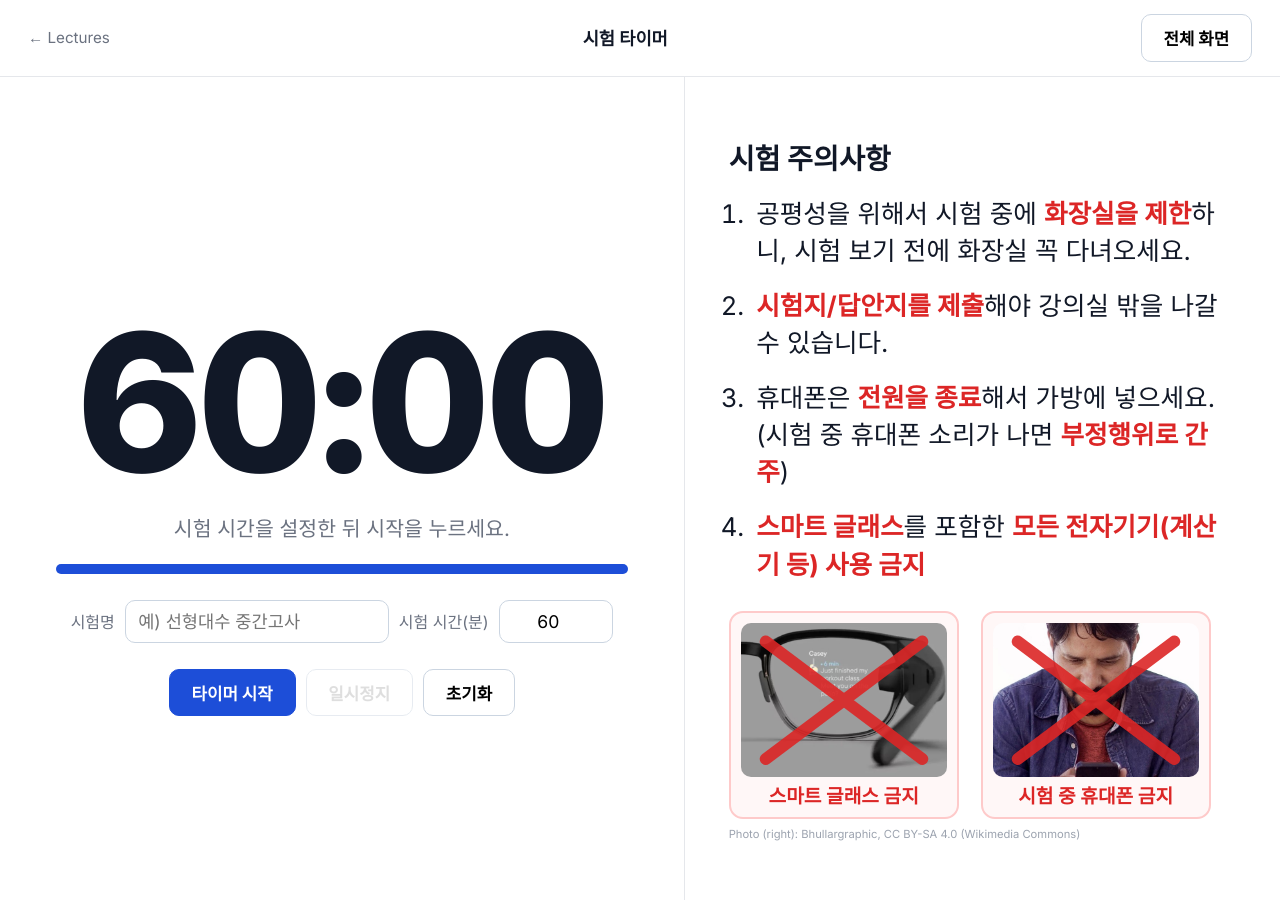
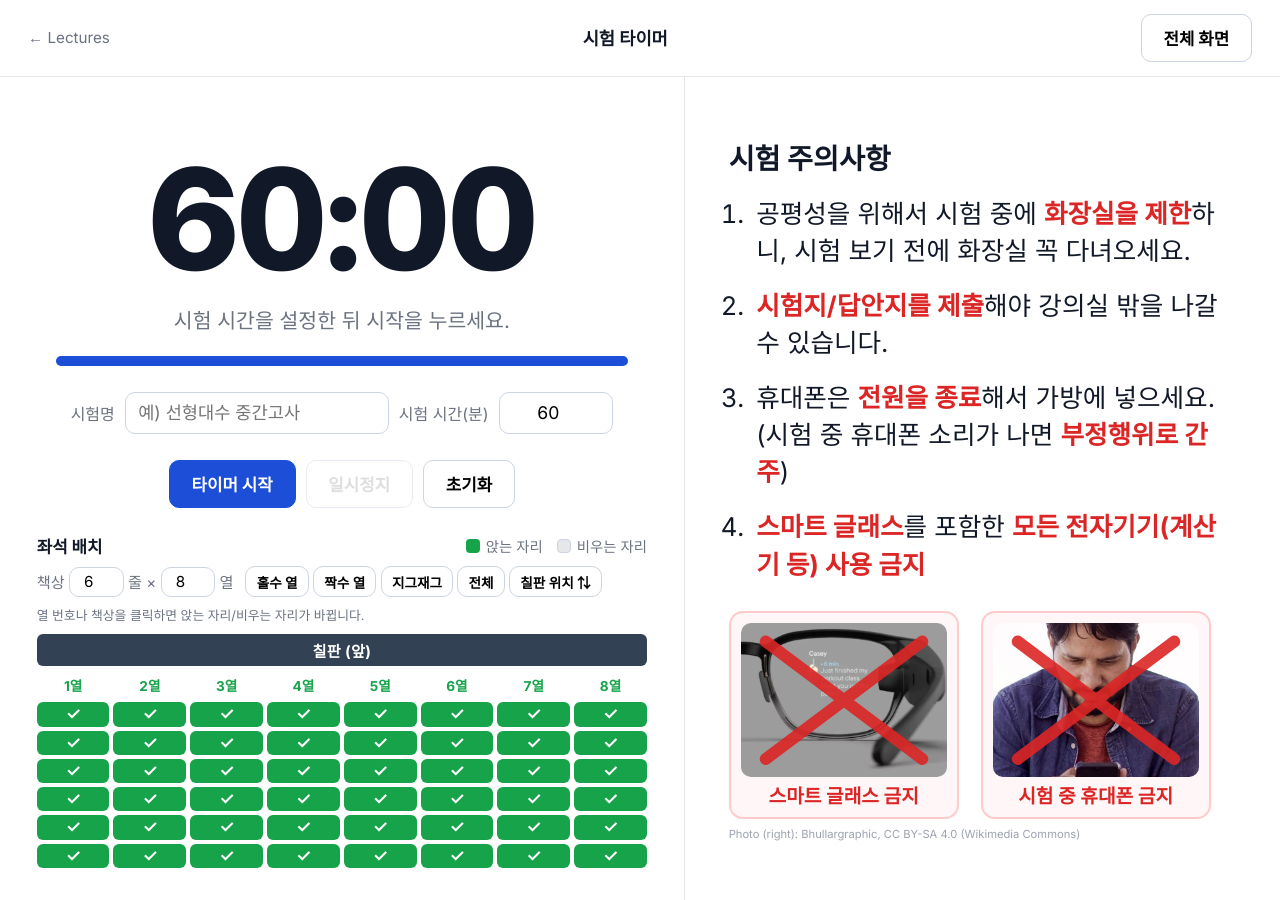
Before and after one commit to hyperx-web/hyperx, a Jekyll site: the page built from lectures/exam-timer/index.html, in a window 1280 px wide. Built offline with Jekyll 4.4.1, drawn with Linux system fonts in a browser that asks for light colours.

Commit message:
Exam timer: configurable seat map with board marker and click-to-toggle columns
Co-Authored-By: Claude Opus 5.5 <noreply@anthropic.com>

```diff
--- a/lectures/exam-timer/index.html
+++ b/lectures/exam-timer/index.html
@@ -24,7 +24,7 @@ permalink: /lectures/exam-timer/
   .left { display: flex; flex-direction: column; align-items: center; justify-content: center; padding: 24px; border-right: 1px solid var(--line); }
   .right { padding: 36px 44px; display: flex; flex-direction: column; justify-content: center; }
   #examName { font-size: clamp(1.4rem, 2.6vw, 2.2rem); font-weight: 700; text-align: center; margin: 0 0 6px; min-height: 1.2em; }
-  #clock { font-variant-numeric: tabular-nums; font-weight: 800; font-size: clamp(5rem, 15vw, 13rem); line-height: 1; letter-spacing: -0.02em; }
+  #clock { font-variant-numeric: tabular-nums; font-weight: 800; font-size: clamp(4.2rem, 11vw, 10rem); line-height: 1; letter-spacing: -0.02em; }
   #clock.warn { color: var(--warn); }
   #clock.danger { color: var(--danger); }
   #clock.done { color: var(--danger); font-size: clamp(3.5rem, 9vw, 8rem); }
@@ -58,6 +58,26 @@ permalink: /lectures/exam-timer/
   .banned .x path { stroke: #dc2626; stroke-width: 9; stroke-linecap: round; fill: none; vector-effect: non-scaling-stroke; stroke-width: 12px; opacity: .9; }
   .credit { margin: 8px 0 0; font-size: .7rem; color: #9ca3af; }
   .banned figcaption { margin-top: 4px; font-weight: 700; color: var(--danger); font-size: clamp(.95rem, 1.5vw, 1.2rem); }
+  /* seat map */
+  .seats { width: min(680px, 96%); margin-top: 26px; }
+  .seat-head { display: flex; justify-content: space-between; align-items: center; margin-bottom: 8px; font-size: 1.05rem; }
+  .legend { font-size: .9rem; color: var(--muted); display: flex; align-items: center; gap: 6px; }
+  .legend .sw { display: inline-block; width: 14px; height: 14px; border-radius: 4px; margin-left: 8px; }
+  .sw.on { background: #16a34a; } .sw.off { background: #e5e7eb; border: 1px solid #cbd5e1; }
+  .seat-setup { display: flex; flex-wrap: wrap; gap: 8px 12px; align-items: center; margin-bottom: 10px; font-size: .95rem; color: var(--muted); }
+  .seat-setup input[type=number] { width: 3.6em; font-size: .95rem; padding: .3em .4em; }
+  .presets button { font-size: .85rem; padding: .35em .75em; font-weight: 600; }
+  .hint { font-size: .8rem; flex-basis: 100%; }
+  .board { text-align: center; font-weight: 700; color: #fff; background: #334155; border-radius: 6px; padding: 5px 0; font-size: .95rem; letter-spacing: .02em; }
+  .grid { display: grid; gap: 4px; margin: 6px 0; }
+  .grid .colh { text-align: center; font-size: .85rem; font-weight: 700; color: var(--muted); cursor: pointer; border-radius: 6px; padding: 3px 0; user-select: none; }
+  .grid .colh:hover { background: #eef2ff; }
+  .grid .colh.on { color: #16a34a; }
+  .desk { aspect-ratio: 3 / 1; min-height: 22px; border-radius: 6px; display: flex; align-items: center; justify-content: center; font-weight: 800; cursor: pointer; user-select: none;
+          font-size: clamp(.7rem, 1.4vw, 1.05rem); transition: background .15s; }
+  .desk.on { background: #16a34a; color: #fff; }
+  .desk.off { background: #f3f4f6; color: #cbd5e1; border: 1px solid #e5e7eb; }
+  .running .seats { margin-top: 18px; }
   @media (max-width: 900px) { main { grid-template-columns: 1fr; } .left { border-right: 0; border-bottom: 1px solid var(--line); } }
   :fullscreen header { display: none; }
 </style>
@@ -85,6 +105,26 @@ permalink: /lectures/exam-timer/
       <button id="start" class="primary" type="button">타이머 시작</button>
       <button id="pause" type="button" disabled>일시정지</button>
       <button id="reset" type="button">초기화</button>
+    </div>
+
+    <div class="seats">
+      <div class="seat-head">
+        <b>좌석 배치</b>
+        <span class="legend"><i class="sw on"></i>앉는 자리 <i class="sw off"></i>비우는 자리</span>
+      </div>
+      <div class="seat-setup setup">
+        <label>책상 <input id="sRows" type="number" min="1" max="20" value="6"> 줄 ×
+          <input id="sCols" type="number" min="1" max="20" value="8"> 열</label>
+        <span class="presets">
+          <button type="button" data-p="odd">홀수 열</button>
+          <button type="button" data-p="even">짝수 열</button>
+          <button type="button" data-p="zig">지그재그</button>
+          <button type="button" data-p="all">전체</button>
+          <button type="button" id="sFlip" title="칠판 위치를 위/아래로 바꿉니다">칠판 위치 ⇅</button>
+        </span>
+        <span class="hint">열 번호나 책상을 클릭하면 앉는 자리/비우는 자리가 바뀝니다.</span>
+      </div>
+      <div id="seatMap"></div>
     </div>
   </section>
   <section class="right">
@@ -192,5 +232,71 @@ permalink: /lectures/exam-timer/
   window.addEventListener("beforeunload", function (e) { if (running) { e.preventDefault(); e.returnValue = ""; } });
 })();
 </script>
+<script>
+// seat map: rows x cols desks, board (front) marker, click column number / desk to toggle
+(function () {
+  var KEY = "hyperx-exam-seats";
+  var st = { rows: 6, cols: 8, frontTop: true, off: {} };   // off["r,c"] = true -> empty desk
+  try { var s = JSON.parse(localStorage.getItem(KEY)); if (s && s.rows) st = s; } catch (e) {}
+  var map = document.getElementById("seatMap"), R = document.getElementById("sRows"), C = document.getElementById("sCols");
+  R.value = st.rows; C.value = st.cols;
+
+  function save() { try { localStorage.setItem(KEY, JSON.stringify(st)); } catch (e) {} }
+  function isOn(r, c) { return !st.off[r + "," + c]; }
+  function set(r, c, on) { if (on) delete st.off[r + "," + c]; else st.off[r + "," + c] = true; }
+  function colOn(c) { for (var r = 1; r <= st.rows; r++) if (isOn(r, c)) return true; return false; }
+  function el(cls, text, data) {
+    var d = document.createElement("div"); d.className = cls; d.textContent = text;
+    for (var k in (data || {})) d.dataset[k] = data[k];
+    return d;
+  }
+
+  function render() {
+    var board = el("board", "칠판 (앞)");
+    var grid = el("grid", "");
+    grid.style.gridTemplateColumns = "repeat(" + st.cols + ", 1fr)";
+    for (var c = 1; c <= st.cols; c++) grid.appendChild(el("colh" + (colOn(c) ? " on" : ""), c + "열", { c: c }));
+    var rows = [];
+    for (var r = 1; r <= st.rows; r++) rows.push(r);             // row 1 = closest to the board
+    if (!st.frontTop) rows.reverse();
+    rows.forEach(function (r) {
+      for (var c = 1; c <= st.cols; c++) {
+        var on = isOn(r, c);
+        grid.appendChild(el("desk " + (on ? "on" : "off"), on ? "✓" : "✕", { r: r, c: c }));
+      }
+    });
+    map.replaceChildren.apply(map, st.frontTop ? [board, grid] : [grid, board]);
+  }
+
+  map.addEventListener("click", function (e) {
+    var t = e.target;
+    if (t.classList.contains("colh")) {
+      var c = +t.dataset.c, on = !colOn(c);
+      for (var r = 1; r <= st.rows; r++) set(r, c, on);
+    } else if (t.classList.contains("desk")) {
+      set(+t.dataset.r, +t.dataset.c, !isOn(+t.dataset.r, +t.dataset.c));
+    } else return;
+    save(); render();
+  });
+  function resize() {
+    st.rows = Math.max(1, Math.min(20, parseInt(R.value) || 1));
+    st.cols = Math.max(1, Math.min(20, parseInt(C.value) || 1));
+    save(); render();
+  }
+  R.addEventListener("input", resize); C.addEventListener("input", resize);
+  document.querySelectorAll(".presets [data-p]").forEach(function (b) {
+    b.addEventListener("click", function () {
+      var p = b.dataset.p; st.off = {};
+      for (var r = 1; r <= st.rows; r++) for (var c = 1; c <= st.cols; c++) {
+        var on = p === "all" || (p === "odd" && c % 2 === 1) || (p === "even" && c % 2 === 0) || (p === "zig" && (r + c) % 2 === 0);
+        set(r, c, on);
+      }
+      save(); render();
+    });
+  });
+  document.getElementById("sFlip").addEventListener("click", function () { st.frontTop = !st.frontTop; save(); render(); });
+  render();
+})();
+</script>
 </body>
 </html>
```
Also changed, not shown: CLAUDE.md (+2 -1 lines).
